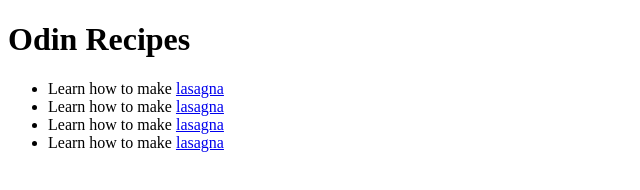
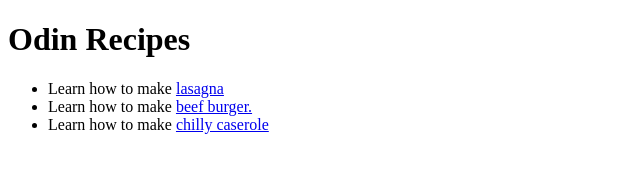
Before and after one commit to Uncle-Kash/Odin-Recipe, a plain HTML site: page index.html in a window 1280 px wide. Shown: the whole page, without its empty margins (0-640 px from the left). Drawn offline with Linux system fonts and the light colour scheme.

Commit message:
Update links on homepage

```diff
--- a/index.html
+++ b/index.html
@@ -10,11 +10,8 @@
     <h1>Odin Recipes</h1>
     <ul>
         <li>Learn how to make <a href="recipes/lasagna.html">lasagna</a></li>
-        <li>Learn how to make <a href="recipes/lasagna.html">lasagna</a></li>
-        <li>Learn how to make <a href="recipes/lasagna.html">lasagna</a></li>
-        <li>Learn how to make <a href="recipes/lasagna.html">lasagna</a></li>
+        <li>Learn how to make <a href="recipes/beef-burger.html">beef burger.</a></li>
+        <li>Learn how to make <a href="recipes/chilly_caserole.html">chilly caserole</a></li>
     </ul>
-
-
 </body>
 </html>
```
